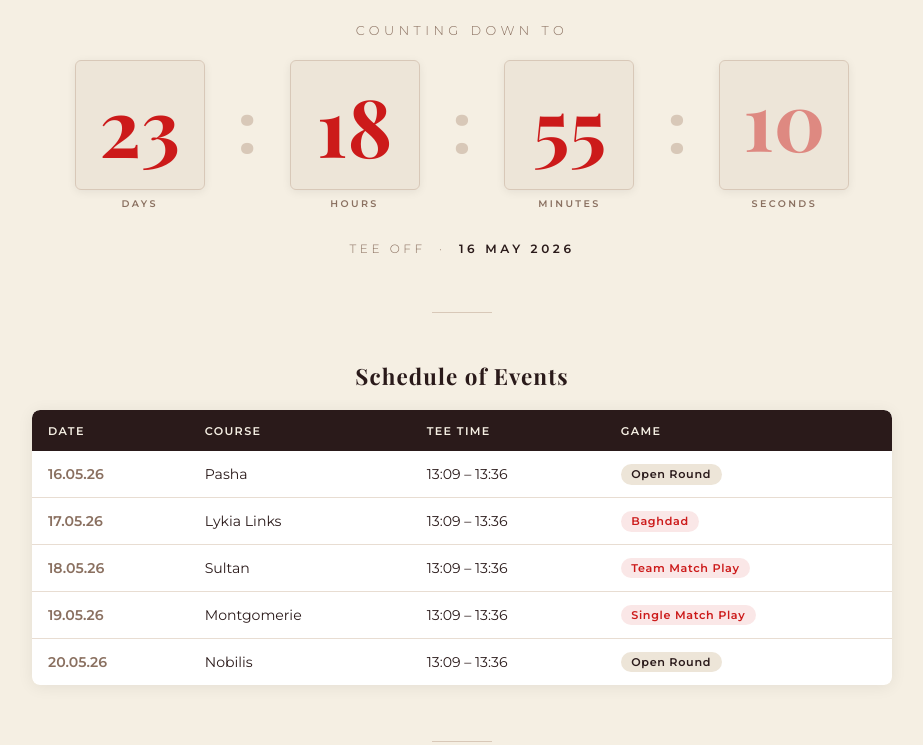
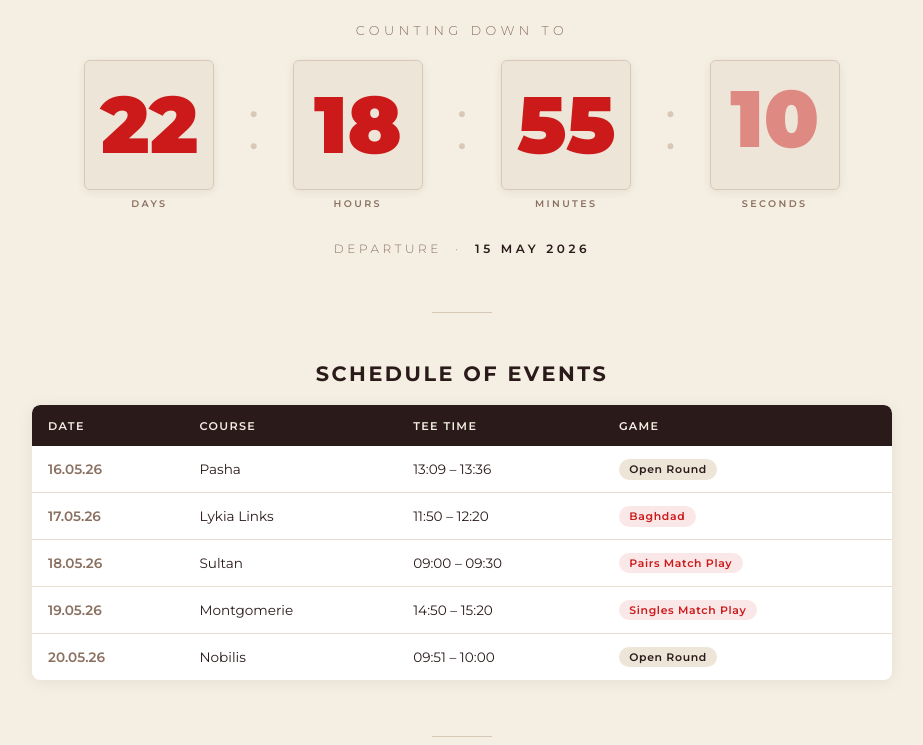
Before and after one commit to dariusrlabelle-lab/turkiye-2026, a plain HTML site: page index.html in a window 1280 px wide. Shown: the part 515-1260 px from the top of the page, without its empty margins (178-1101 px from the left). Drawn offline with nearby package versions, Linux system fonts and the light colour scheme.

Commit message:
Add files via upload

```diff
--- a/index.html
+++ b/index.html
@@ -4,7 +4,7 @@
 <meta charset="UTF-8">
 <meta name="viewport" content="width=device-width, initial-scale=1.0">
 <title>Bogey Golf Society - Turkiye 2026</title>
-<link href="https://fonts.googleapis.com/css2?family=Playfair+Display:wght@700;900&family=Montserrat:wght@300;400;600&display=swap" rel="stylesheet">
+<link href="https://fonts.googleapis.com/css2?family=Montserrat:ital,wght@0,300;0,400;0,600;0,700;0,900;1,300&display=swap" rel="stylesheet">
 <style>
 *,*::before,*::after{box-sizing:border-box;margin:0;padding:0}
 :root{--red:#cc1a1a;--dark:#2a1a1a;--mid:#8a7060;--border:#d8c8b8;--border-light:#e8ddd2;--cream:#f5efe3;--cream-dark:#ede5d8}
@@ -13,39 +13,39 @@ body{font-family:'Montserrat',sans-serif;display:flex;align-items:flex-start;jus
 .container{text-align:center;width:100%;max-width:860px}
 .logo{opacity:0;animation:fadeUp 0.9s ease 0.1s forwards;display:flex;justify-content:center;margin-bottom:1.6rem}
 .logo img{width:clamp(240px,50vw,480px)}
-.eyebrow{font-weight:300;font-size:clamp(0.6rem,1.6vw,0.8rem);letter-spacing:0.35em;text-transform:uppercase;color:var(--mid);margin-bottom:1.4rem;opacity:0;animation:fadeUp 0.8s ease 0.4s forwards}
+.eyebrow{font-family:'Montserrat',sans-serif;font-weight:300;font-size:clamp(0.6rem,1.6vw,0.8rem);letter-spacing:0.35em;text-transform:uppercase;color:var(--mid);margin-bottom:1.4rem;opacity:0;animation:fadeUp 0.8s ease 0.4s forwards}
 .countdown{display:flex;justify-content:center;gap:clamp(0.6rem,2.5vw,2rem);margin-bottom:2rem;opacity:0;animation:fadeUp 0.9s ease 0.7s forwards}
 .unit{display:flex;flex-direction:column;align-items:center}
 .unit-box{background:var(--cream-dark);border:1.5px solid var(--border);border-radius:6px;width:clamp(68px,16vw,130px);height:clamp(68px,16vw,130px);display:flex;align-items:center;justify-content:center;box-shadow:0 2px 10px rgba(0,0,0,0.07);transition:border-color 0.3s,box-shadow 0.3s}
 .unit:hover .unit-box{border-color:var(--red);box-shadow:0 4px 18px rgba(204,26,26,0.12)}
-.number{font-family:'Playfair Display',serif;font-weight:700;font-size:clamp(2rem,8vw,5rem);color:var(--red);line-height:1}
+.number{font-family:'Montserrat',sans-serif;font-weight:900;font-size:clamp(2rem,8vw,5rem);color:var(--red);line-height:1}
 .number.flip{animation:numFlip 0.2s ease}
-.label{font-weight:600;font-size:clamp(0.45rem,1.2vw,0.6rem);letter-spacing:0.25em;text-transform:uppercase;color:var(--mid);margin-top:0.5rem}
-.separator{font-family:'Playfair Display',serif;font-size:clamp(2rem,7vw,4.5rem);color:var(--border);align-self:center;padding-bottom:1.4rem;line-height:1;animation:pulse 2s ease-in-out infinite}
-.date-line{font-weight:300;font-size:clamp(0.6rem,1.6vw,0.75rem);letter-spacing:0.3em;text-transform:uppercase;color:var(--mid);opacity:0;animation:fadeUp 0.8s ease 1s forwards;margin-bottom:3.5rem}
+.label{font-family:'Montserrat',sans-serif;font-weight:600;font-size:clamp(0.45rem,1.2vw,0.6rem);letter-spacing:0.25em;text-transform:uppercase;color:var(--mid);margin-top:0.5rem}
+.separator{font-family:'Montserrat',sans-serif;font-weight:300;font-size:clamp(2rem,7vw,4.5rem);color:var(--border);align-self:center;padding-bottom:1.4rem;line-height:1;animation:pulse 2s ease-in-out infinite}
+.date-line{font-family:'Montserrat',sans-serif;font-weight:300;font-size:clamp(0.6rem,1.6vw,0.75rem);letter-spacing:0.3em;text-transform:uppercase;color:var(--mid);opacity:0;animation:fadeUp 0.8s ease 1s forwards;margin-bottom:3.5rem}
 .date-line span{color:var(--dark);font-weight:600}
 .divider{border:none;border-top:1px solid var(--border);margin:0 auto 3rem;width:60px;opacity:0;animation:fadeUp 0.8s ease 1.1s forwards}
-.section-title{font-family:'Playfair Display',serif;font-weight:700;font-size:clamp(1rem,2.5vw,1.4rem);color:var(--dark);letter-spacing:0.05em;margin-bottom:1.2rem;opacity:0;animation:fadeUp 0.8s ease 1.2s forwards}
+.section-title{font-family:'Montserrat',sans-serif;font-weight:700;font-size:clamp(1rem,2.5vw,1.3rem);color:var(--dark);letter-spacing:0.12em;text-transform:uppercase;margin-bottom:1.2rem;opacity:0;animation:fadeUp 0.8s ease 1.2s forwards}
 .table-wrap{overflow-x:auto;margin-bottom:3.5rem;opacity:0;animation:fadeUp 0.8s ease 1.3s forwards;border-radius:8px;box-shadow:0 2px 16px rgba(0,0,0,0.07)}
 table{width:100%;border-collapse:collapse;font-size:clamp(0.7rem,1.5vw,0.88rem);background:#fff;border-radius:8px;overflow:hidden}
 thead tr{background:var(--dark);color:var(--cream)}
-thead th{padding:0.85rem 1rem;font-weight:600;letter-spacing:0.12em;text-transform:uppercase;font-size:clamp(0.55rem,1.2vw,0.7rem);text-align:left}
+thead th{padding:0.85rem 1rem;font-family:'Montserrat',sans-serif;font-weight:600;letter-spacing:0.12em;text-transform:uppercase;font-size:clamp(0.55rem,1.2vw,0.7rem);text-align:left}
 tbody tr{border-bottom:1px solid var(--border-light);transition:background 0.2s}
 tbody tr:last-child{border-bottom:none}
 tbody tr:hover{background:#fdf8f2}
-tbody td{padding:0.8rem 1rem;color:var(--dark);text-align:left;vertical-align:middle}
+tbody td{padding:0.8rem 1rem;font-family:'Montserrat',sans-serif;color:var(--dark);text-align:left;vertical-align:middle;font-size:clamp(0.7rem,1.5vw,0.85rem)}
 tbody td:first-child{font-weight:600;color:var(--mid);white-space:nowrap}
-.badge{display:inline-block;padding:0.2rem 0.65rem;border-radius:20px;font-size:clamp(0.55rem,1.1vw,0.7rem);font-weight:600;letter-spacing:0.06em;background:var(--cream-dark);color:var(--dark)}
+.badge{display:inline-block;padding:0.2rem 0.65rem;border-radius:20px;font-family:'Montserrat',sans-serif;font-size:clamp(0.55rem,1.1vw,0.68rem);font-weight:600;letter-spacing:0.06em;background:var(--cream-dark);color:var(--dark)}
 .badge.tournament{background:rgba(204,26,26,0.1);color:var(--red)}
 .teams-section{opacity:0;animation:fadeUp 0.8s ease 1.5s forwards}
 .teams-grid{display:grid;grid-template-columns:1fr 1fr;gap:1.5rem;text-align:left}
 @media(max-width:520px){.teams-grid{grid-template-columns:1fr}}
 .team-card{background:#fff;border-radius:8px;overflow:hidden;box-shadow:0 2px 16px rgba(0,0,0,0.07)}
 .team-header{background:var(--dark);color:var(--cream);padding:0.9rem 1.2rem}
-.captain-label{font-size:0.55rem;letter-spacing:0.2em;text-transform:uppercase;color:var(--border);display:block;margin-bottom:0.2rem;font-weight:600}
-.captain-name{font-family:'Playfair Display',serif;font-size:clamp(1.1rem,2.5vw,1.4rem);font-weight:700}
+.captain-label{font-family:'Montserrat',sans-serif;font-size:0.55rem;letter-spacing:0.2em;text-transform:uppercase;color:var(--border);display:block;margin-bottom:0.2rem;font-weight:600}
+.captain-name{font-family:'Montserrat',sans-serif;font-size:clamp(1.1rem,2.5vw,1.3rem);font-weight:900;letter-spacing:0.05em}
 .team-players{padding:0.6rem 1.2rem;list-style:none}
-.team-players li{padding:0.5rem 0;border-bottom:1px solid var(--border-light);font-size:clamp(0.75rem,1.6vw,0.88rem);color:var(--dark);display:flex;align-items:center;gap:0.6rem}
+.team-players li{padding:0.5rem 0;border-bottom:1px solid var(--border-light);font-family:'Montserrat',sans-serif;font-size:clamp(0.75rem,1.6vw,0.88rem);color:var(--dark);display:flex;align-items:center;gap:0.6rem;font-weight:400}
 .team-players li:last-child{border-bottom:none}
 .team-players li::before{content:'';display:inline-block;width:6px;height:6px;border-radius:50%;background:var(--red);flex-shrink:0}
 @keyframes fadeUp{from{opacity:0;transform:translateY(16px)}to{opacity:1;transform:translateY(0)}}
@@ -72,7 +72,7 @@ tbody td:first-child{font-weight:600;color:var(--mid);white-space:nowrap}
     <div class="unit"><div class="unit-box"><span class="number" id="seconds">00</span></div><span class="label">Seconds</span></div>
   </div>
 
-  <p class="date-line">Tee off &nbsp;&middot;&nbsp; <span>16 May 2026</span></p>
+  <p class="date-line">Departure &nbsp;&middot;&nbsp; <span>15 May 2026</span></p>
 
   <hr class="divider">
 
@@ -82,10 +82,10 @@ tbody td:first-child{font-weight:600;color:var(--mid);white-space:nowrap}
       <thead><tr><th>Date</th><th>Course</th><th>Tee Time</th><th>Game</th></tr></thead>
       <tbody>
         <tr><td>16.05.26</td><td>Pasha</td><td>13:09 &ndash; 13:36</td><td><span class="badge">Open Round</span></td></tr>
-        <tr><td>17.05.26</td><td>Lykia Links</td><td>13:09 &ndash; 13:36</td><td><span class="badge tournament">Baghdad</span></td></tr>
-        <tr><td>18.05.26</td><td>Sultan</td><td>13:09 &ndash; 13:36</td><td><span class="badge tournament">Team Match Play</span></td></tr>
-        <tr><td>19.05.26</td><td>Montgomerie</td><td>13:09 &ndash; 13:36</td><td><span class="badge tournament">Single Match Play</span></td></tr>
-        <tr><td>20.05.26</td><td>Nobilis</td><td>13:09 &ndash; 13:36</td><td><span class="badge">Open Round</span></td></tr>
+        <tr><td>17.05.26</td><td>Lykia Links</td><td>11:50 &ndash; 12:20</td><td><span class="badge tournament">Baghdad</span></td></tr>
+        <tr><td>18.05.26</td><td>Sultan</td><td>09:00 &ndash; 09:30</td><td><span class="badge tournament">Pairs Match Play</span></td></tr>
+        <tr><td>19.05.26</td><td>Montgomerie</td><td>14:50 &ndash; 15:20</td><td><span class="badge tournament">Singles Match Play</span></td></tr>
+        <tr><td>20.05.26</td><td>Nobilis</td><td>09:51 &ndash; 10:00</td><td><span class="badge">Open Round</span></td></tr>
       </tbody>
     </table>
   </div>
@@ -118,7 +118,7 @@ tbody td:first-child{font-weight:600;color:var(--mid);white-space:nowrap}
 
 </div>
 <script>
-  const target = new Date('2026-05-16T00:00:00');
+  const target = new Date('2026-05-15T00:00:00');
   function pad(n) { return String(n).padStart(2, '0'); }
   function animateFlip(el, newVal) {
     const formatted = pad(newVal);
```
